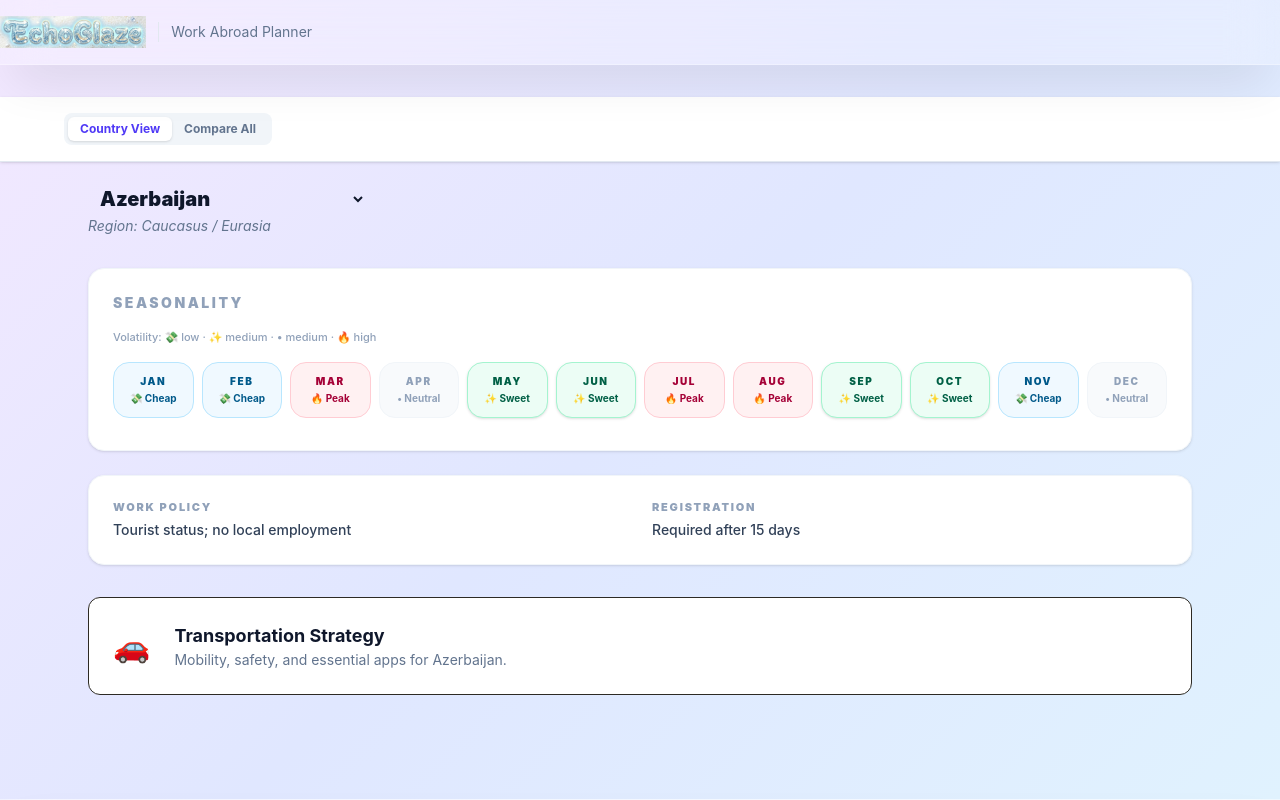
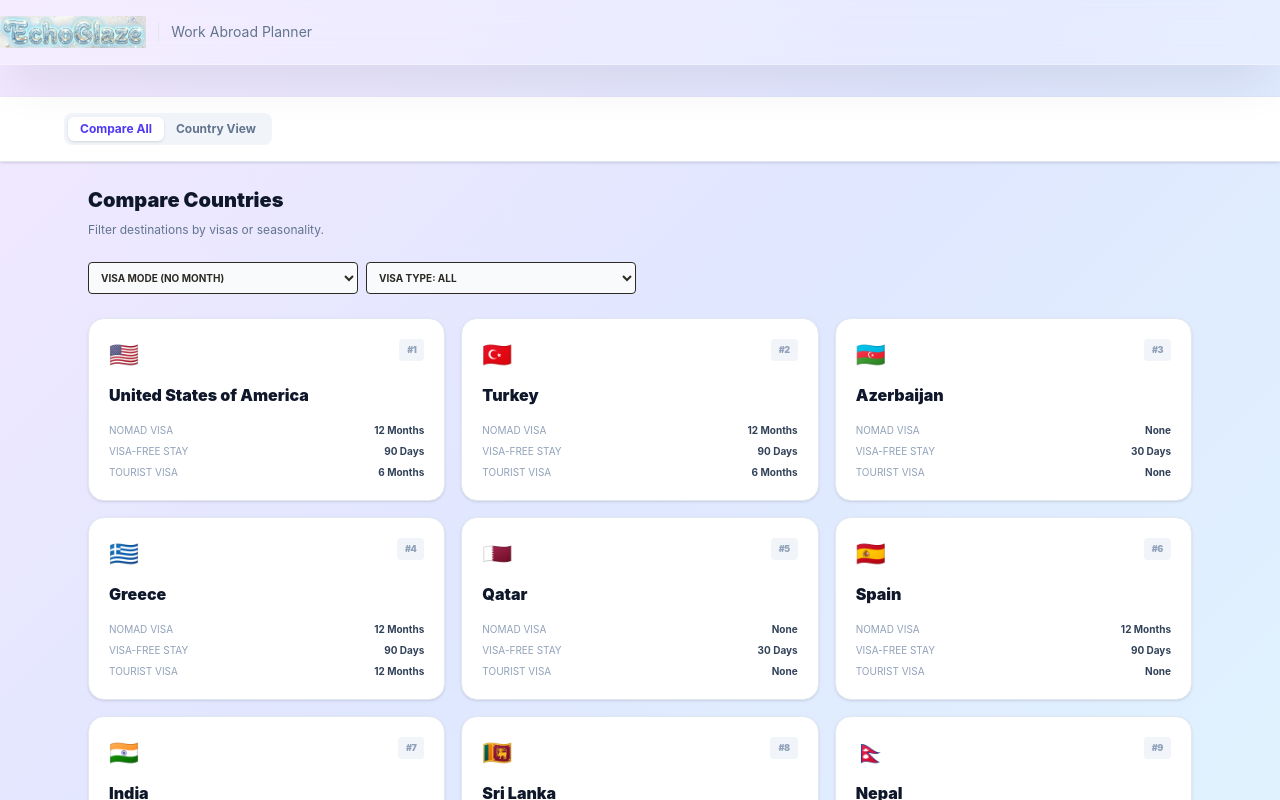
Before and after one commit to wgrea/EchoGlaze, a SvelteKit app: page /logistics in a window 1280 px wide. Shown: the top 800 px of the page. Built offline with nearby package versions, Linux system fonts and the light colour scheme.

Commit message:
Add files via upload

```diff
--- a/src/routes/logistics/+page.svelte
+++ b/src/routes/logistics/+page.svelte
@@ -10,9 +10,9 @@
   let to = 'azerbaijan';
   let destinationData: any = null;
   let loading = false;
-  let mode: 'country' | 'filters' = 'country';
+  let mode: 'country' | 'filters' = 'filters';
   let sortMode: 'none' | 'stayAsc' | 'stayDesc' = 'none';
-  let visaType: 'all' | 'nomad' | 'longStay' | 'visaFree' = 'all';
+  let visaType: 'all' | 'nomad' | 'tourist' | 'visaFree' = 'all';
 
   const countries = COUNTRY_REGISTRY.map(c => ({
     id: c.slug,
@@ -26,27 +26,24 @@
     jul: 7, aug: 8, sep: 9, oct: 10, nov: 11, dec: 12
   };
 
+// inside +page.svelte
 function applyFilters(r: any): boolean {
   if (!r) return false;
 
-    // Visa filters
+  // Visa checks
   if (visaType === 'nomad' && !r.visa.nomadVisa?.available) return false;
-    if (visaType === 'longStay' && !r.visa.longStayTouristVisaMonths) return false;
+  if (visaType === 'tourist' && !r.visa.longStayTouristVisaMonths) return false;
   if (visaType === 'visaFree' && (!r.visa.touristStayDays || r.visa.touristStayDays <= 0)) return false;
 
-    // Seasonality filter
+  // Seasonality check
   if (selectedMonth !== 'none') {
+    const monthNum = monthMap[selectedMonth];
     const s = r.seasonality;
     if (!s) return false;
 
-      const monthNum = monthMap[selectedMonth];
-
-      const valid =
-        s.cheapest.includes(monthNum) ||
-        s.sweetSpot.includes(monthNum) ||
-        s.peak.includes(monthNum);
-
-      if (!valid) return false;
+    // Combined check for any valid travel tier
+    const allActiveMonths = [...s.cheapest, ...s.sweetSpot, ...s.peak, ...(s.neutral || [])];
+    if (!allActiveMonths.includes(monthNum)) return false;
   }
 
   return true;
@@ -73,17 +70,16 @@
     <div class="flex items-center gap-4">
       <div class="flex bg-slate-100 p-1 rounded-lg">
                 <button
+          class="px-3 py-1 rounded-md text-xs font-bold {mode === 'filters' ? 'bg-white shadow-sm text-indigo-600' : 'text-slate-500'}"
+          on:click={() => mode = 'filters'}
+        >
+          Compare All
+        </button>
+        <button
           class="px-3 py-1 rounded-md text-xs font-bold {mode === 'country' ? 'bg-white shadow-sm text-indigo-600' : 'text-slate-500'}"
           on:click={() => mode = 'country'}
         >
           Country View
-        </button>
-
-        <button
-          class="px-3 py-1 rounded-md text-xs font-bold {mode === 'filters' ? 'bg-white shadow-sm text-indigo-600' : 'text-slate-500'}"
-          on:click={() => mode = 'filters'}
-        >
-          Compare All
         </button>
       </div>
     </div>
@@ -92,6 +88,8 @@
 </nav>
 
 <main class="max-w-6xl mx-auto p-6">
+
+
   {#if mode === 'country'}
     {#if loading}
       <div class="py-20 text-center animate-pulse">🌍 Loading {to}...</div>
```
Lines whose indentation alone changed are shown as unchanged.
